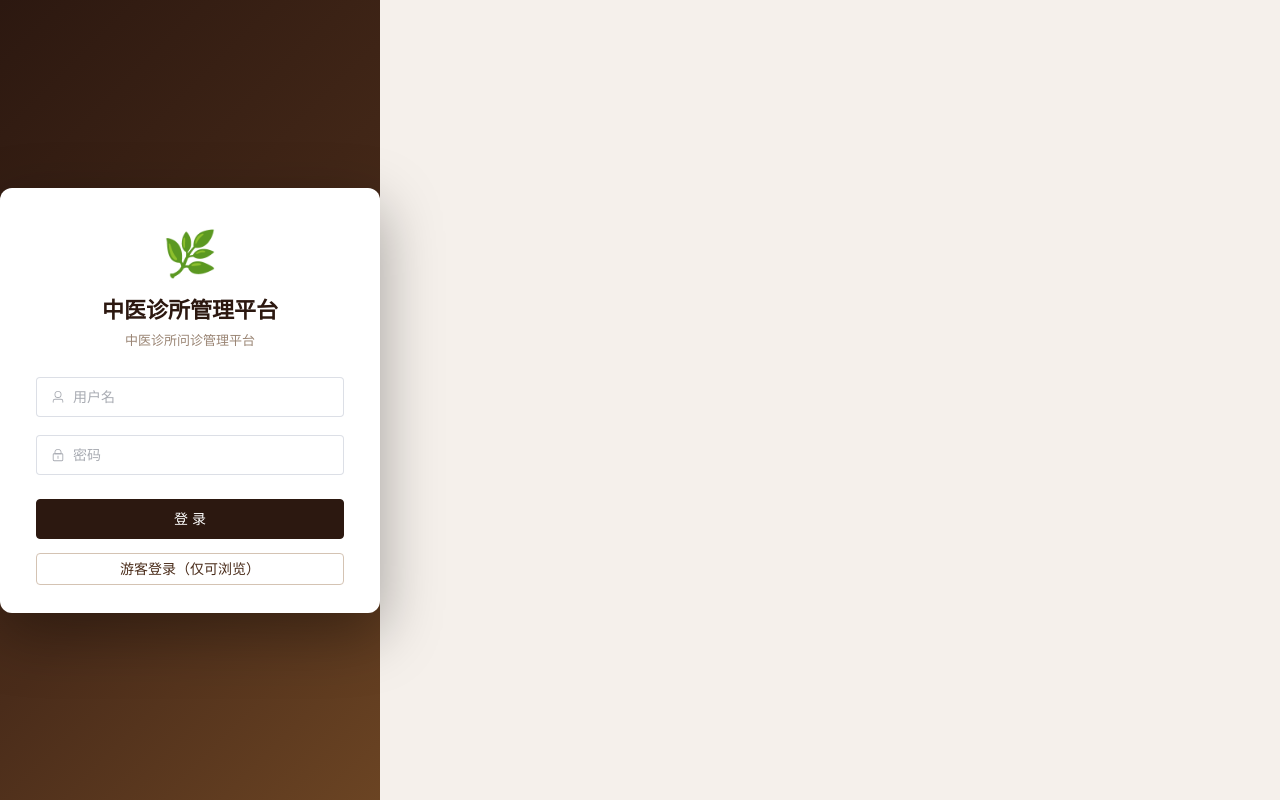
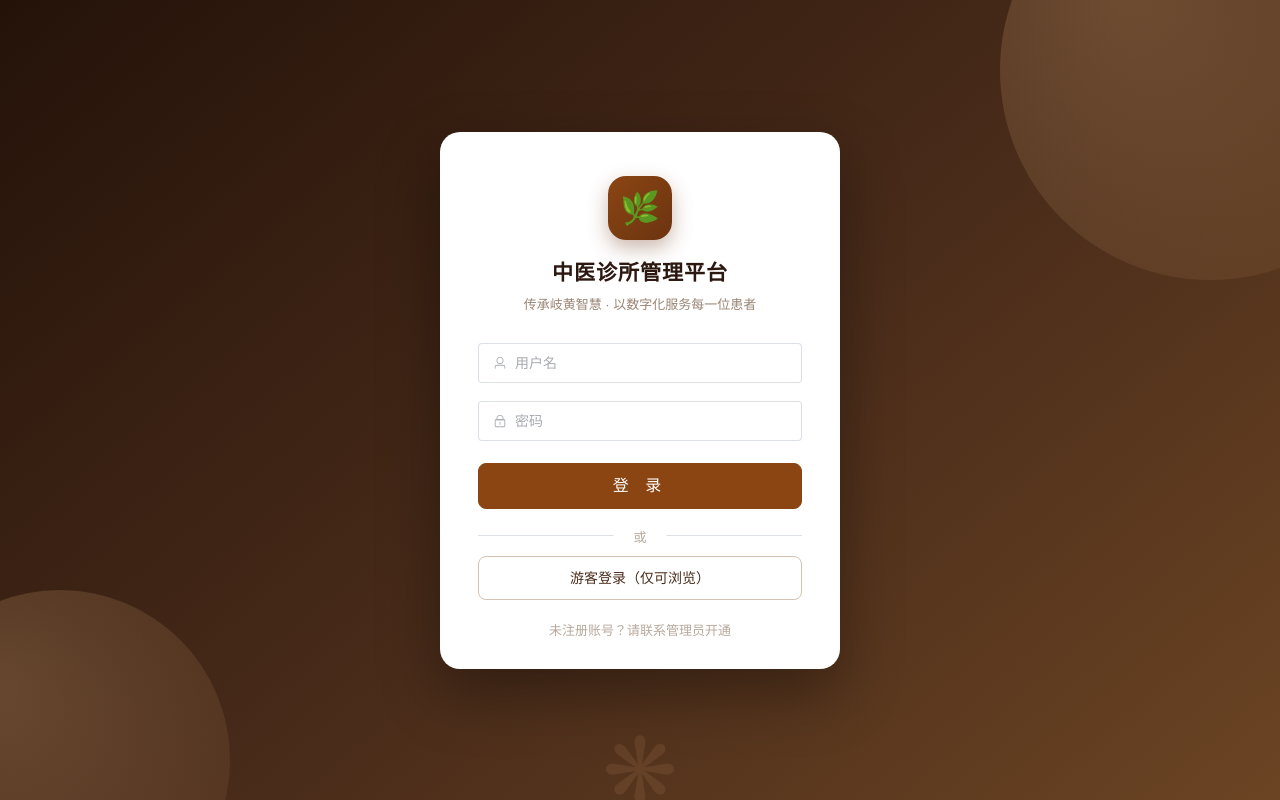
Before and after one commit to acuherb/tcm-doctor, a Vue app in the folder frontend/: page /#/login in a window 1280 px wide. Built offline with nearby package versions, Linux system fonts and the light colour scheme.

Commit message:
feat: 患者详情/就诊记录移动端适配 + 登录页现代化

```diff
--- a/frontend/src/views/auth/Login.vue
+++ b/frontend/src/views/auth/Login.vue
@@ -1,10 +1,12 @@
 <template>
   <div class="login-page">
     <div class="login-card">
-      <div class="brand">
+      <div class="card-head">
+        <div class="logo-badge">
           <span class="logo-icon">🌿</span>
+        </div>
         <h1 class="title">中医诊所管理平台</h1>
-        <p class="subtitle">中医诊所问诊管理平台</p>
+        <p class="subtitle">传承岐黄智慧 · 以数字化服务每一位患者</p>
       </div>
 
       <el-form
@@ -44,9 +46,11 @@
         </el-button>
       </el-form>
 
+      <el-divider class="or-divider"><span>或</span></el-divider>
+
       <div class="guest-row">
         <el-button
-          size="default"
+          size="large"
           class="guest-btn"
           plain
           :loading="guestLoading"
@@ -55,7 +59,14 @@
           游客登录（仅可浏览）
         </el-button>
       </div>
+
+      <p class="form-foot">未注册账号？请联系管理员开通</p>
     </div>
+
+    <!-- 装饰圆环 -->
+    <div class="deco deco-1"></div>
+    <div class="deco deco-2"></div>
+    <div class="deco deco-3">❋</div>
   </div>
 </template>
 
@@ -118,33 +129,56 @@ async function onGuestLogin() {
 
 <style scoped lang="scss">
 .login-page {
-  height: 100vh;
+  position: relative;
+  width: 100%;
+  min-height: 100vh;
+  box-sizing: border-box;
   display: flex;
   align-items: center;
   justify-content: center;
-  background: linear-gradient(135deg, #2C1810 0%, #4a2c1a 60%, #6b4423 100%);
+  padding: 32px 20px;
+  overflow: hidden;
+  background: linear-gradient(140deg, #241209 0%, #4a2c1a 55%, #6b4423 100%);
 }
 
 .login-card {
-  width: 380px;
-  padding: 40px 36px 28px;
+  position: relative;
+  z-index: 2;
+  width: 400px;
+  max-width: 100%;
+  padding: 44px 38px 30px;
   background: #fff;
-  border-radius: 12px;
-  box-shadow: 0 20px 60px rgba(0, 0, 0, 0.35);
+  border-radius: 20px;
+  box-shadow: 0 24px 60px rgba(0, 0, 0, 0.35);
 
-  .brand {
+  .card-head {
     text-align: center;
-    margin-bottom: 28px;
+    margin-bottom: 30px;
+
+    .logo-badge {
+      width: 64px;
+      height: 64px;
+      margin: 0 auto 16px;
+      display: flex;
+      align-items: center;
+      justify-content: center;
+      border-radius: 18px;
+      background: linear-gradient(135deg, #8B4513, #6b3410);
+      box-shadow: 0 8px 20px rgba(107, 52, 16, 0.35);
 
       .logo-icon {
-      font-size: 44px;
+        font-size: 32px;
       }
+    }
+
     .title {
-      margin: 12px 0 6px;
-      font-size: 22px;
+      margin: 0 0 8px;
+      font-size: 21px;
       color: #2C1810;
       font-weight: 700;
+      letter-spacing: 1px;
     }
+
     .subtitle {
       margin: 0;
       font-size: 13px;
@@ -154,23 +188,28 @@ async function onGuestLogin() {
 
   .submit-btn {
     width: 100%;
-    margin-top: 6px;
-    background: #2C1810;
-    border-color: #2C1810;
+    margin-top: 4px;
+    height: 46px;
+    font-size: 16px;
+    letter-spacing: 6px;
+    border-radius: 8px;
+  }
 
-    &:hover {
-      background: #4a2c1a;
-      border-color: #4a2c1a;
+  .or-divider {
+    margin: 26px 0 20px;
+
+    :deep(.el-divider__text) {
+      color: #b8a99c;
+      font-size: 13px;
     }
   }
 
-  .guest-row {
-    margin-top: 14px;
-
   .guest-btn {
     width: 100%;
+    height: 44px;
     color: #4a2c1a;
     border-color: #d4c3b3;
+    border-radius: 8px;
 
     &:hover {
       border-color: #2C1810;
@@ -178,6 +217,34 @@ async function onGuestLogin() {
       background: #f5f0eb;
     }
   }
+
+  .form-foot {
+    margin-top: 20px;
+    text-align: center;
+    font-size: 13px;
+    color: #b8a99c;
   }
 }
+
+/* 背景装饰圆环 */
+.deco {
+  position: absolute;
+  border-radius: 50%;
+  background: radial-gradient(circle at 30% 30%, rgba(212, 165, 116, 0.28), rgba(212, 165, 116, 0.04));
+  pointer-events: none;
+}
+.deco-1 { width: 420px; height: 420px; top: -140px; right: -140px; }
+.deco-2 { width: 340px; height: 340px; bottom: -130px; left: -110px; }
+.deco-3 {
+  width: 200px; height: 200px;
+  left: 50%;
+  bottom: -70px;
+  transform: translateX(-50%);
+  display: flex;
+  align-items: center;
+  justify-content: center;
+  font-size: 90px;
+  color: rgba(212, 165, 116, 0.12);
+  background: none;
+}
 </style>
--- a/frontend/src/views/patient/PatientDetail.vue
+++ b/frontend/src/views/patient/PatientDetail.vue
@@ -2,16 +2,18 @@
   <div class="patient-detail" v-loading="loading">
     <el-page-header @back="$router.push('/patients')" :content="patient?.name || '加载中...'">
       <template #extra>
-        <el-button v-if="editable" @click="openEdit"><el-icon><Edit /></el-icon> 编辑</el-button>
-        <el-button v-if="editable" @click="$router.push(`/patients/${patientId}/visit`)">
-          <el-icon><EditPen /></el-icon> 新增就诊
-        </el-button>
+        <div class="header-actions">
+          <el-button v-if="editable" @click="openEdit"><el-icon><Edit /></el-icon> 编辑</el-button>
+          <el-button v-if="editable" @click="$router.push(`/patients/${patientId}/visit`)">
+            <el-icon><EditPen /></el-icon> 新增就诊
+          </el-button>
+        </div>
       </template>
     </el-page-header>
 
     <el-row :gutter="20" style="margin-top: 20px;">
       <!-- 基本信息 -->
-      <el-col :span="8">
+      <el-col :xs="24" :sm="10" :lg="8">
         <el-card shadow="hover">
           <template #header><span>📋 基本信息</span></template>
           <el-descriptions :column="1" border size="small" v-if="patient">
@@ -36,7 +38,7 @@
       </el-col>
 
       <!-- 就诊历史 -->
-      <el-col :span="16">
+      <el-col :xs="24" :sm="14" :lg="16">
         <el-card shadow="hover">
           <template #header><span>🏥 就诊记录</span></template>
           <el-timeline v-if="visits.length > 0">
@@ -144,22 +146,22 @@
           <el-input v-model="editForm.name" />
         </el-form-item>
         <el-row :gutter="12">
-          <el-col :span="12">
+          <el-col :xs="24" :sm="12">
             <el-form-item label="性别">
               <el-select v-model="editForm.gender" style="width:100%">
                 <el-option label="男" value="男" /><el-option label="女" value="女" />
               </el-select>
             </el-form-item>
           </el-col>
-          <el-col :span="12">
+          <el-col :xs="24" :sm="12">
             <el-form-item label="出生日期">
               <el-date-picker v-model="editForm.birth_date" type="date" value-format="YYYY-MM-DD" style="width:100%" />
             </el-form-item>
           </el-col>
         </el-row>
         <el-row :gutter="12">
-          <el-col :span="12"><el-form-item label="电话"><el-input v-model="editForm.phone" /></el-form-item></el-col>
-          <el-col :span="12"><el-form-item label="身份证号"><el-input v-model="editForm.id_card" /></el-form-item></el-col>
+          <el-col :xs="24" :sm="12"><el-form-item label="电话"><el-input v-model="editForm.phone" /></el-form-item></el-col>
+          <el-col :xs="24" :sm="12"><el-form-item label="身份证号"><el-input v-model="editForm.id_card" /></el-form-item></el-col>
         </el-row>
         <el-form-item label="地址"><el-input v-model="editForm.address" /></el-form-item>
         <el-form-item label="过敏史"><el-input v-model="editForm.allergy_history" /></el-form-item>
@@ -392,7 +394,45 @@ function fmtTime(iso?: string): string {
 .rx-meta { margin-top: 12px; }
 .sub-block { margin-top: 10px; border-top: 1px dashed #eee; padding-top: 8px; }
 .sub-block + .sub-block { margin-top: 10px; }
-.sub-title { font-size: 13px; font-weight: 600; color: #555; margin-bottom: 6px; }
-.sub-item { margin-bottom: 8px; }
+.sub-title { font-size: 13px; font-weight: 600; color: #555; margin-bottom: 6px; }.sub-item { margin-bottom: 8px; }
 .sub-note { margin-left: 6px; font-size: 12px; color: #999; }
+
+/* 移动端适配 */
+@media (max-width: 767px) {
+  .patient-detail :deep(.el-page-header__content) {
+    font-size: 16px;
+    margin-right: 4px;
+  }
+  .header-actions {
+    display: flex;
+    flex-wrap: wrap;
+    gap: 8px;
+    margin-top: 8px;
+  }
+  .visit-diagnosis,
+  .visit-sizhen,
+  .rx-row {
+    flex-wrap: wrap;
+  }
+  .rx-doses {
+    width: 100%;
+    margin-left: 0;
+  }
+  .visit-actions {
+    text-align: left;
+    display: flex;
+    flex-wrap: wrap;
+    gap: 4px 12px;
+  }
+  .view-iq-dims {
+    flex-direction: column;
+    align-items: flex-start;
+  }
+  :deep(.el-dialog) {
+    margin: 0 !important;
+  }
+  :deep(.el-descriptions) {
+    font-size: 12.5px;
+  }
+}
 </style>
--- a/frontend/src/views/patient/VisitRecord.vue
+++ b/frontend/src/views/patient/VisitRecord.vue
@@ -4,7 +4,7 @@
 
     <el-row :gutter="20" style="margin-top: 20px;">
       <!-- 左: 四诊信息 -->
-      <el-col :span="12" class="left-col">
+      <el-col :xs="24" :lg="12" class="left-col">
         <el-card shadow="hover">
           <template #header><span>🔍 四诊信息</span></template>
           <el-form :model="form" label-width="80px" label-position="top">
@@ -20,7 +20,7 @@
               <el-input v-model="form.observation" type="textarea" :rows="2" placeholder="如：面色萎黄，神疲倦怠" />
             </el-form-item>
             <el-row :gutter="12">
-              <el-col :span="12">
+              <el-col :xs="24" :sm="12">
                 <el-form-item label="舌质">
                   <el-select v-model="form.tongue_body" clearable filterable placeholder="选择舌质" style="width:100%"
                     @change="form.tongue_body_term_id = findId('tongue', form.tongue_body, '舌质')">
@@ -30,7 +30,7 @@
                   </el-select>
                 </el-form-item>
               </el-col>
-              <el-col :span="12">
+              <el-col :xs="24" :sm="12">
                 <el-form-item label="舌苔">
                   <el-select v-model="form.tongue_coat" clearable filterable placeholder="选择舌苔" style="width:100%"
                     @change="form.tongue_coat_term_id = findId('tongue', form.tongue_coat, '舌苔')">
@@ -43,7 +43,7 @@
             </el-row>
             <!-- 舌象/面色照片上传 -->
             <el-row :gutter="12">
-              <el-col :span="12">
+              <el-col :xs="24" :sm="12">
                 <el-form-item label="舌象照片">
                   <div class="img-upload-row">
                     <el-button size="small" @click="triggerVisitImage('tongue')">📷 拍摄/上传</el-button>
@@ -53,7 +53,7 @@
                   </div>
                 </el-form-item>
               </el-col>
-              <el-col :span="12">
+              <el-col :xs="24" :sm="12">
                 <el-form-item label="面色照片">
                   <div class="img-upload-row">
                     <el-button size="small" @click="triggerVisitImage('face')">📷 拍摄/上传</el-button>
@@ -133,7 +133,7 @@
       </el-col>
 
       <!-- 右: 问诊十问 -->
-      <el-col :span="12">
+      <el-col :xs="24" :lg="12">
         <el-card shadow="hover">
           <template #header><span>🪷 问诊十问（经方家辨证）</span></template>
           <TenAspectsPanel :patient-id="patientId" :visit-id="currentVisitId" />
@@ -388,4 +388,31 @@ async function submitVisit() {
   border-radius: 8px;
 }
 .visit-saved-hint .hint-title { font-size: 13px; color: #67c23a; }
+
+/* 移动端适配 */
+@media (max-width: 767px) {
+  .visit-record :deep(.el-page-header__content) {
+    font-size: 16px;
+    overflow: hidden;
+    text-overflow: ellipsis;
+    white-space: nowrap;
+  }
+  /* 辨证论治卡片头部按钮换行 */
+  :deep(.el-card__header) {
+    padding: 12px 14px;
+  }
+  .img-upload-row {
+    flex-wrap: wrap;
+  }
+  .remove-visit-img {
+    position: static;
+  }
+  /* 底部操作按钮全宽 */
+  .visit-saved-hint .el-button {
+    margin-top: 8px;
+  }
+  :deep(.lab-preview) {
+    align-items: flex-start;
+  }
+}
 </style>
```
Also changed, not shown: 1 other file (tests, documents, lock files or other folders). Lines whose indentation alone changed are shown as unchanged.
